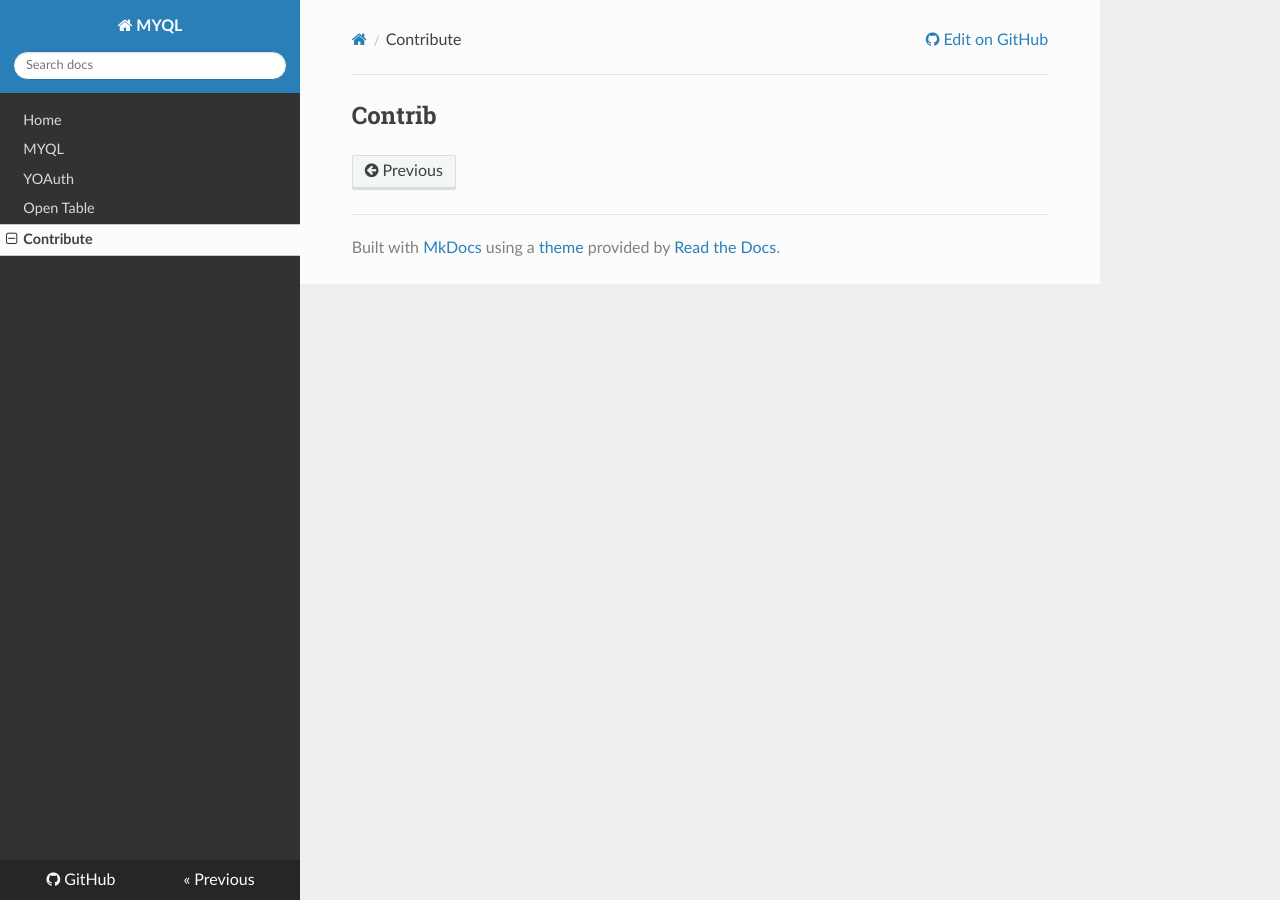
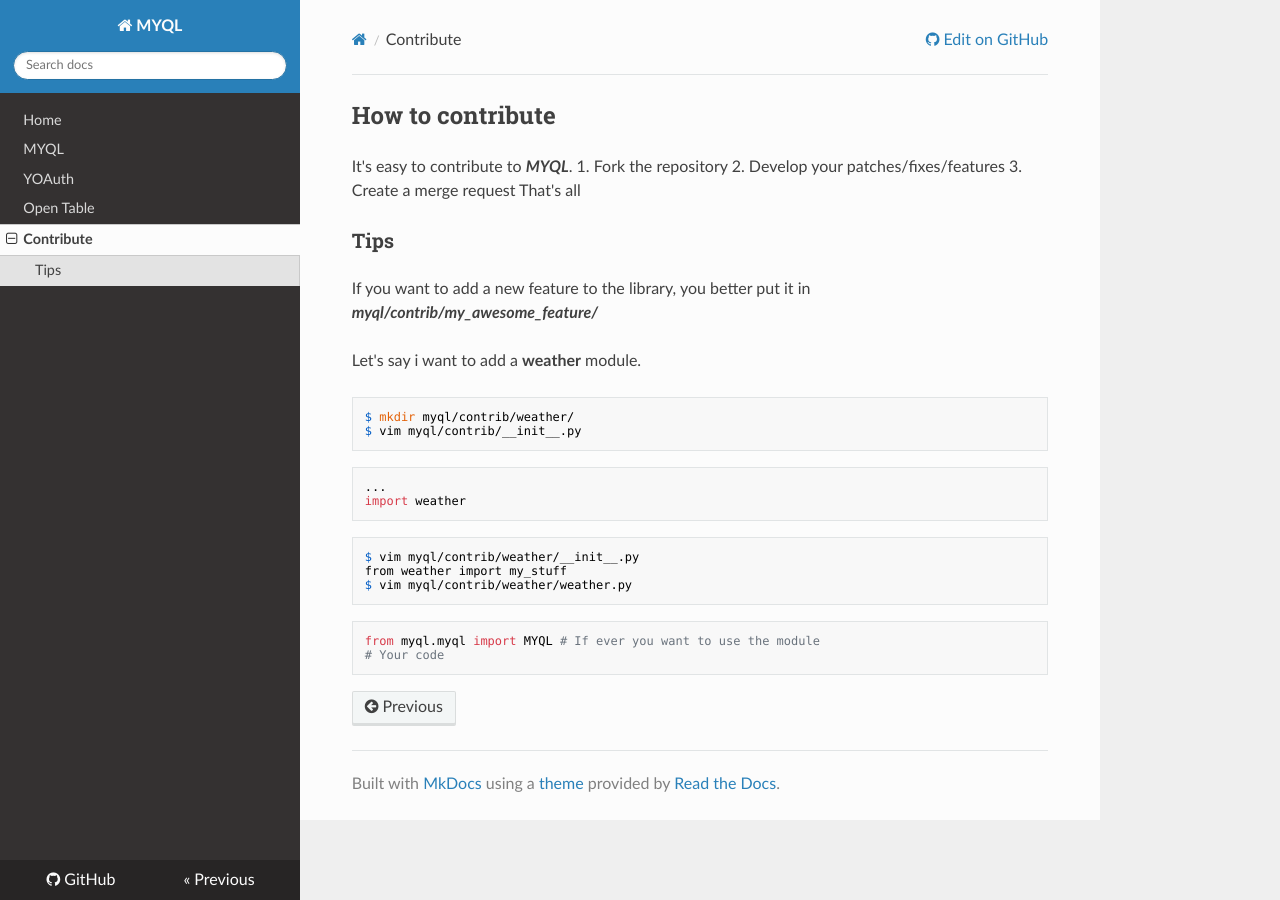
Before and after one commit to josuebrunel/myql, an MkDocs documentation site: the page built from docs/contrib.md, in a window 1280 px wide. Built offline with MkDocs 1.6.1, drawn with Linux system fonts in a browser that asks for light colours; nearby versions of some CDN libraries; old or Windows-style settings are respelled for this version of MkDocs.

Commit message:
#1: updating contribution documentation

````diff
--- a/docs/contrib.md
+++ b/docs/contrib.md
@@ -1 +1,34 @@
-##Contrib
+##How to contribute
+
+It's easy to contribute to ***MYQL***.
+1. Fork the repository
+2. Develop your patches/fixes/features
+3. Create a merge request
+That's all
+
+###Tips
+
+If you want to add a new feature to the library, you better put it in ***myql/contrib/my_awesome_feature/***
+
+Let's say i want to add a **weather** module.
+
+```shell
+$ mkdir myql/contrib/weather/
+$ vim myql/contrib/__init__.py
+```
+
+```python
+...
+import weather
+```
+
+```shell
+$ vim myql/contrib/weather/__init__.py
+from weather import my_stuff
+$ vim myql/contrib/weather/weather.py
+```
+
+```python
+from myql.myql import MYQL # If ever you want to use the module
+# Your code
+```
````
